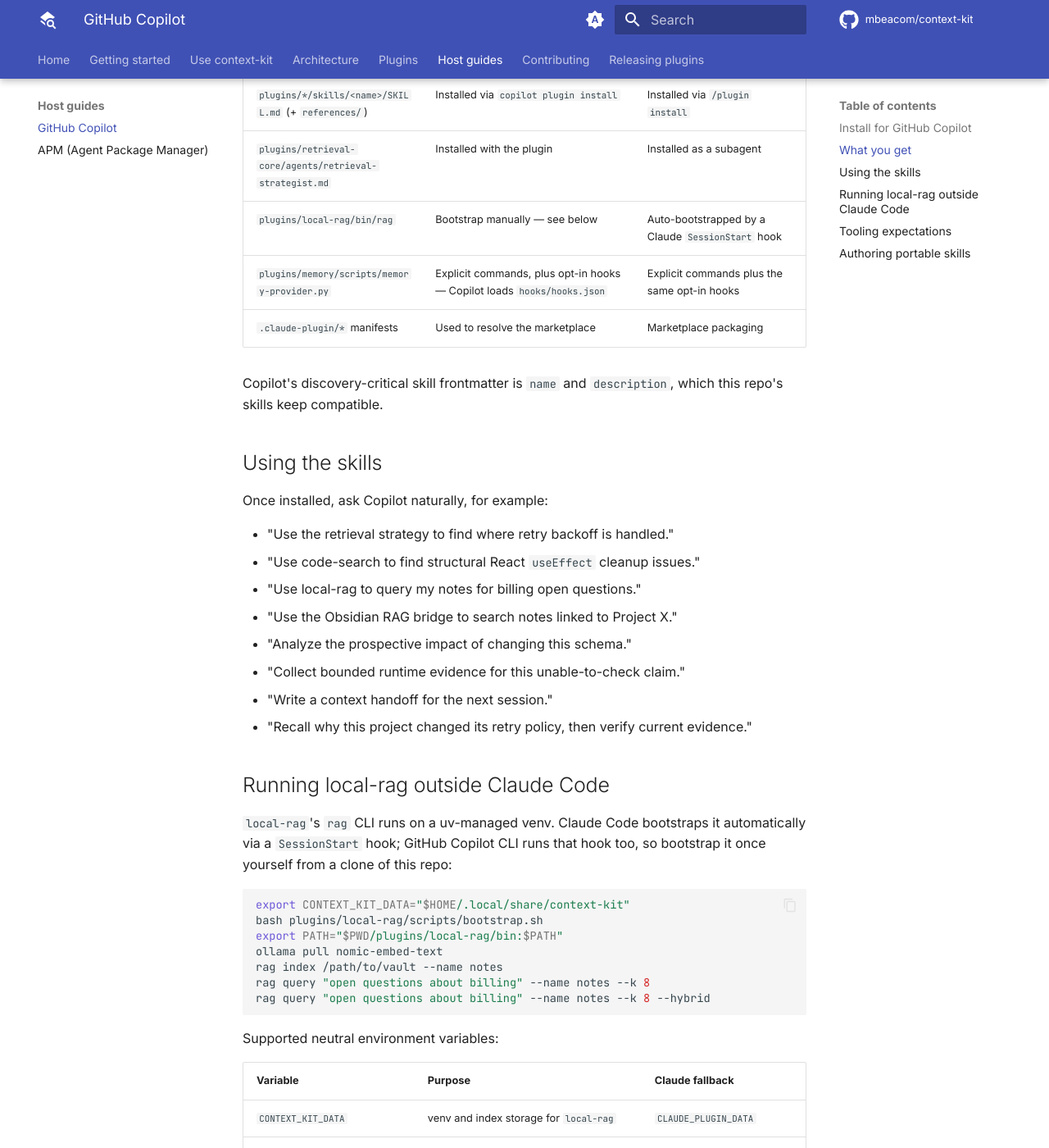
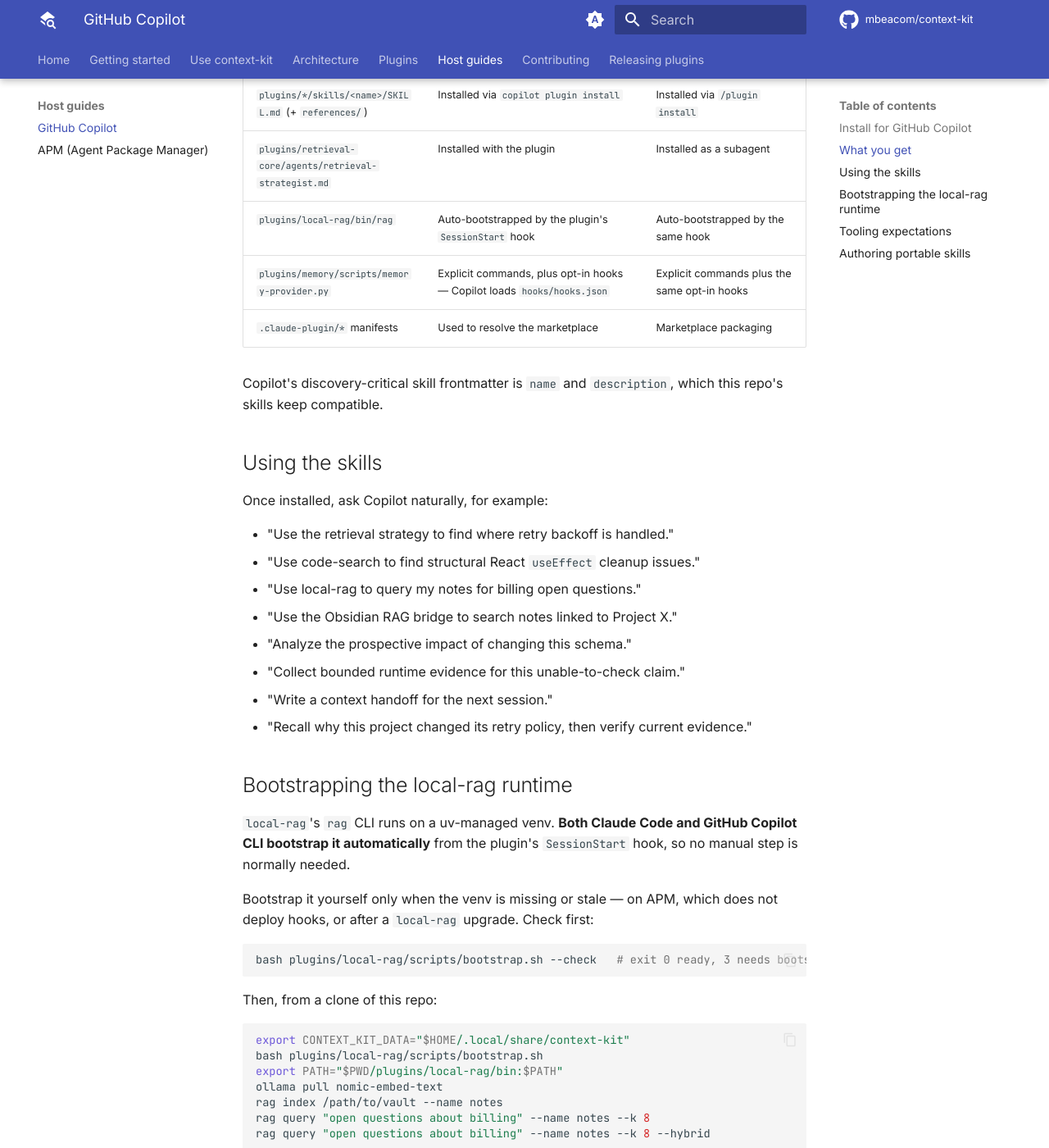
Before and after one commit to mbeacom/context-kit, an MkDocs documentation site: the page built from docs/GITHUB_COPILOT.md, in a window 1280 px wide and 1400 px high, scrolled down 995 px. Shown: the whole window at 82% size. Built offline with MkDocs 1.6.1 and Material for MkDocs 9.7.7, drawn with Linux system fonts in a browser that asks for light colours; comment, search, counter and statistics services are not loaded; some of the changed text lies outside the part shown.

Commit message:
fix(memory): complete the provider-neutral wake migration and the hooks correction
Addresses PR review. Both findings were that the previous commit changed
behavior in one place and left the surrounding claims describing the old one.

**The wake migration was half-done.** `_wake` stopped invoking MemPalace's
`wake-up`, but `PROVIDER_SPECS["mempalace"]` still probed it as a *required*
capability, so `doctor` would refuse a MemPalace install over a command the
adapter never calls. The PR description also claimed delegation was retained;
it was not.

Resolved by removing the probe rather than restoring delegation. MemPalace's
`wake-up` returns its own mined L0/L1 context, which is unreviewed content, so
delegating would violate the active-only, reviewed-only recall contract that
the rest of the plugin enforces. `wake` reads local records, which are the
system of record, so it is genuinely provider-neutral. Verified against the
real MemPalace 3.7.0 install: doctor reports ready with capture and search.

A test now pins that a MemPalace install *without* `wake-up` stays usable, and
the "absent subcommand refuses clearly" test was retargeted at `search`, which
the adapter does invoke.

**The hooks correction was incomplete.** The previous commit corrected the
claim in some files while leaving contradictions elsewhere, including a
non-sequitur in GITHUB_COPILOT.md ("Copilot CLI runs that hook too, so
bootstrap it once yourself"). Corrected across GITHUB_COPILOT.md (host table,
bootstrap section, authoring guidance), local-rag README and SKILL.md,
troubleshooting.md, security.md, provider-qualification.md, memory README, and
both plugin doc pages.

A repo-wide sweep for the claim pattern now returns nothing outside changelog
history. Five of those files were not in the review comments; the sweep found
them.

155 memory tests pass.

Co-authored-by: Copilot App <223556219+Copilot@users.noreply.github.com>

````diff
--- a/docs/GITHUB_COPILOT.md
+++ b/docs/GITHUB_COPILOT.md
@@ -41,7 +41,7 @@ Manage them with `copilot plugin list`, `copilot plugin update <name>`, and
 | --- | --- | --- |
 | `plugins/*/skills/<name>/SKILL.md` (+ `references/`) | Installed via `copilot plugin install` | Installed via `/plugin install` |
 | `plugins/retrieval-core/agents/retrieval-strategist.md` | Installed with the plugin | Installed as a subagent |
-| `plugins/local-rag/bin/rag` | Bootstrap manually — see below | Auto-bootstrapped by a Claude `SessionStart` hook |
+| `plugins/local-rag/bin/rag` | Auto-bootstrapped by the plugin's `SessionStart` hook | Auto-bootstrapped by the same hook |
 | `plugins/memory/scripts/memory-provider.py` | Explicit commands, plus opt-in hooks — Copilot loads `hooks/hooks.json` | Explicit commands plus the same opt-in hooks |
 | `.claude-plugin/*` manifests | Used to resolve the marketplace | Marketplace packaging |
 
@@ -61,11 +61,20 @@ Once installed, ask Copilot naturally, for example:
 - "Write a context handoff for the next session."
 - "Recall why this project changed its retry policy, then verify current evidence."
 
-## Running local-rag outside Claude Code
+## Bootstrapping the local-rag runtime
 
-`local-rag`'s `rag` CLI runs on a uv-managed venv. Claude Code bootstraps it
-automatically via a `SessionStart` hook; GitHub Copilot CLI runs that hook too,
-so bootstrap it once yourself from a clone of this repo:
+`local-rag`'s `rag` CLI runs on a uv-managed venv. **Both Claude Code and
+GitHub Copilot CLI bootstrap it automatically** from the plugin's `SessionStart`
+hook, so no manual step is normally needed.
+
+Bootstrap it yourself only when the venv is missing or stale — on APM, which
+does not deploy hooks, or after a `local-rag` upgrade. Check first:
+
+```bash
+bash plugins/local-rag/scripts/bootstrap.sh --check   # exit 0 ready, 3 needs bootstrap
+```
+
+Then, from a clone of this repo:
 
 ```bash
 export CONTEXT_KIT_DATA="$HOME/.local/share/context-kit"
@@ -143,6 +152,7 @@ When updating this repo, keep the reusable retrieval instructions agent-neutral:
 2. Keep Claude marketplace mechanics in `.claude-plugin/`, hooks, and Claude-only docs.
 3. Prefer `CONTEXT_KIT_*` in portable examples, with `CLAUDE_PLUGIN_*`
    documented as the Claude fallback.
-4. Mention when a behavior is installed automatically by Claude (for example, the
-   `local-rag` bootstrap hook) but must be run manually for GitHub Copilot.
+4. State host behavior precisely. Claude Code and GitHub Copilot CLI both load a
+   plugin's `hooks/hooks.json`; APM does not deploy hooks, so note when a step
+   is automatic on the hook-running hosts but manual on APM.
 5. Keep command output compact when possible (`rtk` is optional and safe to omit).
````
Also changed, not shown: docs/plugins/local-rag.md (+4 -3 lines), docs/plugins/memory.md (+3 -2 lines), docs/security.md (+5 -2 lines), docs/troubleshooting.md (+6 -2 lines), plugins/local-rag/README.md (+8 -7 lines), plugins/local-rag/skills/local-rag/SKILL.md (+5 -5 lines), plugins/memory/CHANGELOG.md (+6 -0 lines), plugins/memory/README.md (+6 -4 lines), plugins/memory/skills/memory-workflows/references/provider-mempalace.md (+11 -8 lines), plugins/memory/skills/memory-workflows/references/provider-qualification.md (+3 -2 lines), plugins/memory/skills/memory-workflows/references/provider-rag.md (+7 -3 lines), 2 other files.
